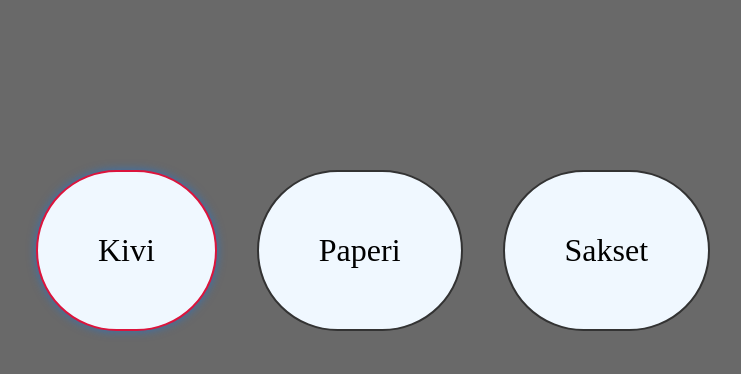
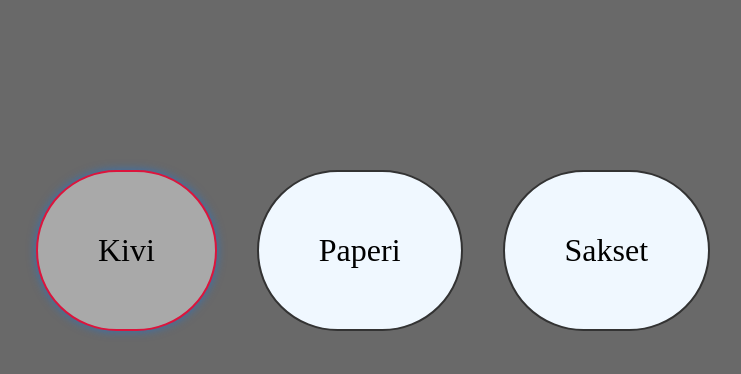
Before and after one commit to SisuSaastamoinen/projektit1, a PHP site: page /ksp.html in a window 1280 px wide, with the pointer over the restyled element. Shown: the part 143-517 px from the top of the page, without its empty margins (267-1008 px from the left). Run offline with PHP 8.4, Linux system fonts and the light colour scheme.

Commit message:
fix final

```diff
--- a/ksp/css/ksp.css
+++ b/ksp/css/ksp.css
@@ -25,6 +25,7 @@
 
 .game-element:hover {
   border-color: #dc143c;
+  background-color: darkgray;
   box-shadow: 0 0 10px rgba(0, 123, 255, 0.5);
 }
 
```
